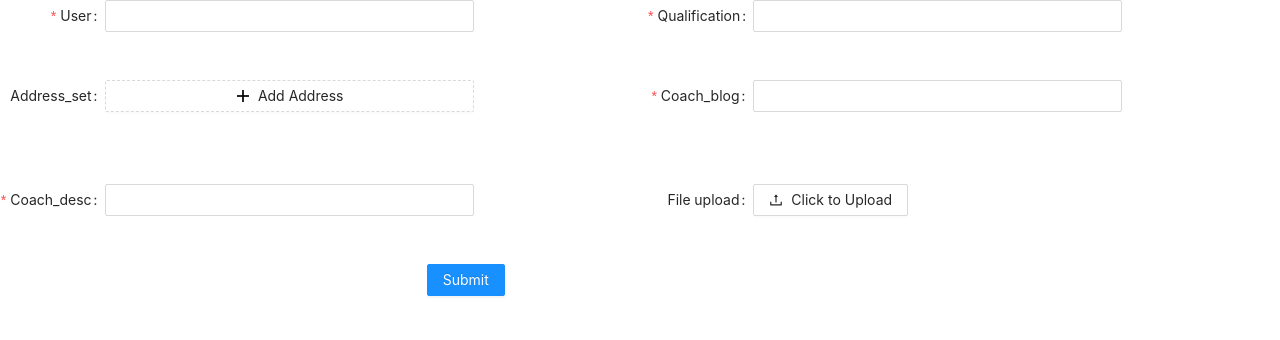
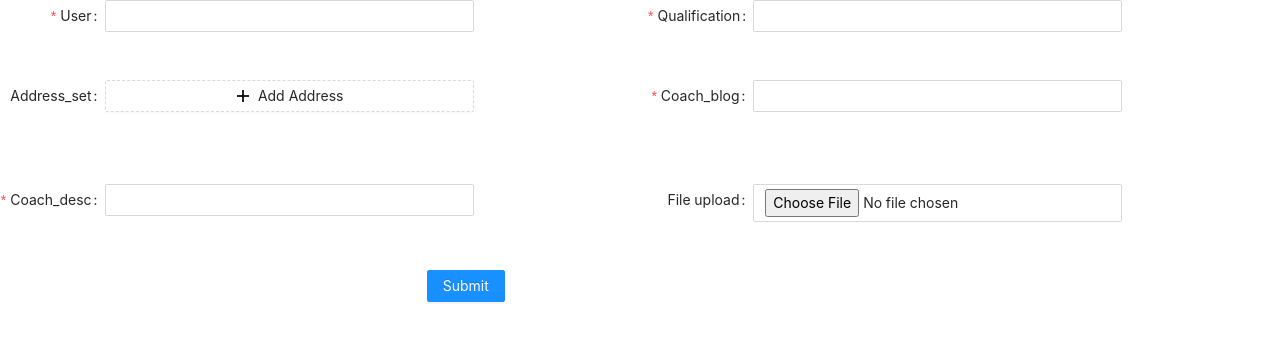
Before and after one commit to Lalithsaran99/Coach, a React (Create React App) app: page / in a window 1280 px wide. Shown: the top 340 px of the page. Built offline with nearby package versions, Linux system fonts and the light colour scheme.

Commit message:
File upload

```diff
--- a/src/App.jsx
+++ b/src/App.jsx
@@ -2,7 +2,7 @@ import React from 'react';
 import 'antd/dist/antd.css';
 import './index.css';
 import app from './base';
-import { Form, Input, Button, Row, Col, Upload } from 'antd';
+import { Form, Input, Button, Row, Col } from 'antd';
 import { MinusCircleOutlined, PlusOutlined, UploadOutlined } from '@ant-design/icons';
 
 const layout = {
@@ -176,9 +176,7 @@ const Demo = () => {
           </Col>
           <Col xs={24} sm={24} md={12}>
             <Form.Item label="File upload">
-              <Upload>
-              <Button icon={<UploadOutlined />} onChange={onChange}>Click to Upload</Button>
-              </Upload>
+              <Input type="file" icon={<UploadOutlined />} onChange={onChange}/>
             </Form.Item>
           </Col>
           <Col xs={24} sm={24} md={24}>
```
